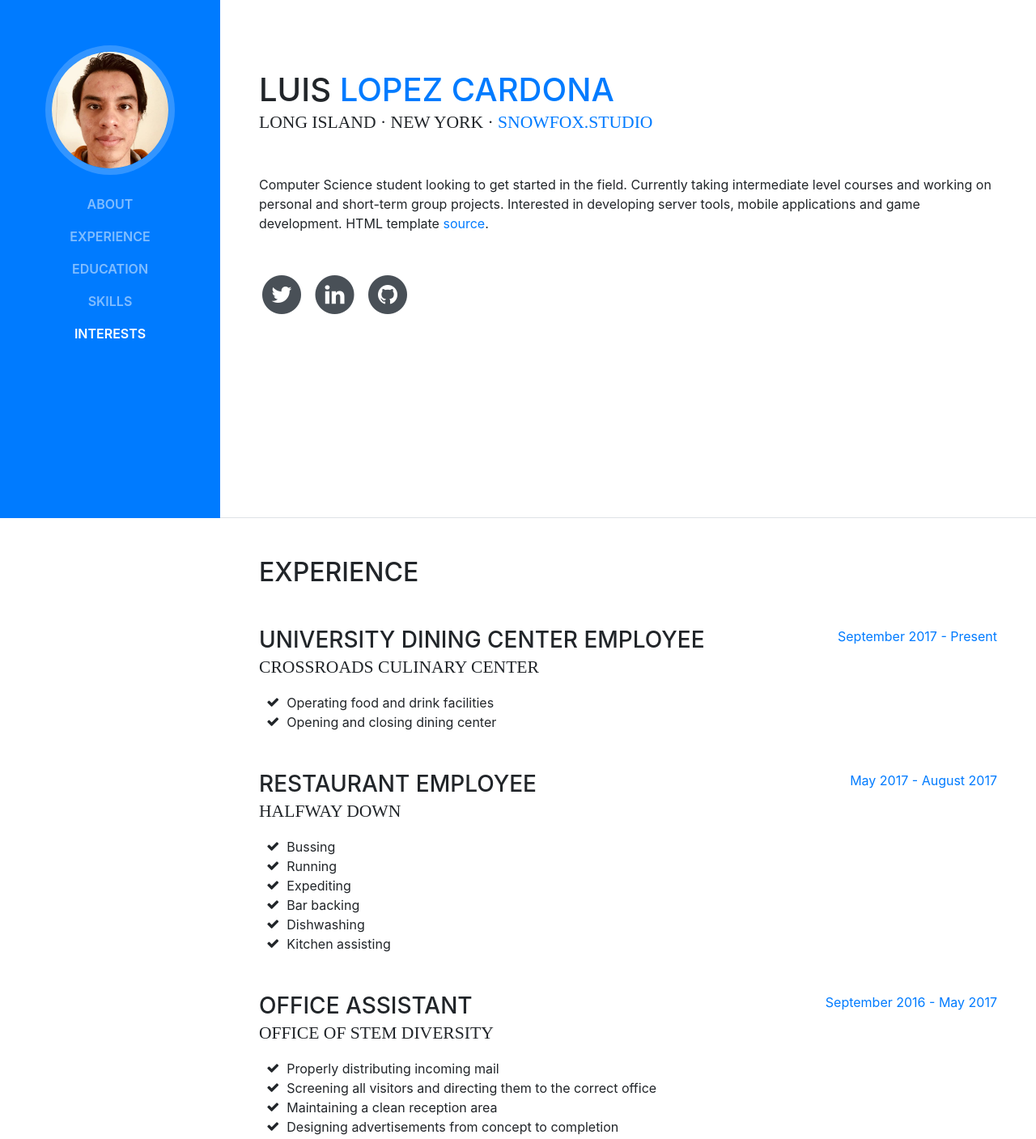
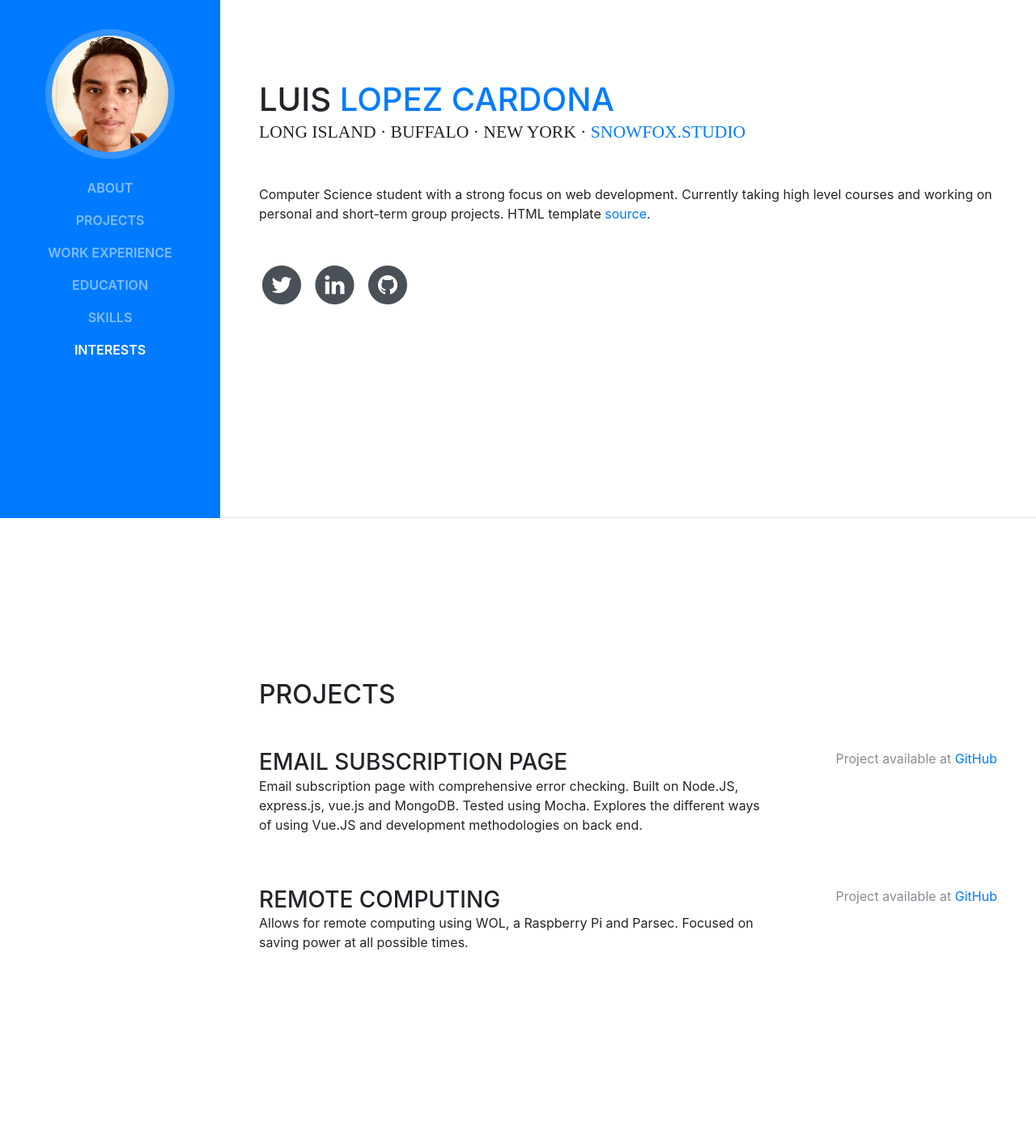
Before and after one commit to luis815/luis815.github.io, a website with bundled scripts: page index.html in a window 1280 px wide. Shown: the part 160-1567 px from the top of the page at 81% size. Built offline with nearby package versions, Linux system fonts and the light colour scheme; a web font is replaced by a local one.

Commit message:
Updated resume Fall 2018

```diff
--- a/index.html
+++ b/index.html
@@ -14,10 +14,13 @@
     <link href="vendor/bootstrap/css/bootstrap.min.css" rel="stylesheet">
 
     <!-- Custom fonts for this template -->
-    <link href="https://fonts.googleapis.com/css?family=Saira+Extra+Condensed:100,200,300,400,500,600,700,800,900" rel="stylesheet">
-    <link href="https://fonts.googleapis.com/css?family=Open+Sans:300,300i,400,400i,600,600i,700,700i,800,800i" rel="stylesheet">
+    <link href="https://fonts.googleapis.com/css?family=Saira+Extra+Condensed:100,200,300,400,500,600,700,800,900"
+          rel="stylesheet">
+    <link href="https://fonts.googleapis.com/css?family=Open+Sans:300,300i,400,400i,600,600i,700,700i,800,800i"
+          rel="stylesheet">
     <link href="vendor/font-awesome/css/font-awesome.min.css" rel="stylesheet">
-    <link rel="stylesheet" href="https://cdn.rawgit.com/konpa/devicon/df6431e323547add1b4cf45992913f15286456d3/devicon.min.css">
+    <link rel="stylesheet"
+          href="https://cdn.rawgit.com/konpa/devicon/df6431e323547add1b4cf45992913f15286456d3/devicon.min.css">
     <link href="vendor/simple-line-icons/css/simple-line-icons.css" rel="stylesheet">
 
     <!-- Custom styles for this template -->
@@ -34,7 +37,8 @@
           <img class="img-fluid img-profile rounded-circle mx-auto mb-2" src="img/profile.jpg" alt="">
         </span>
     </a>
-      <button class="navbar-toggler" type="button" data-toggle="collapse" data-target="#navbarSupportedContent" aria-controls="navbarSupportedContent" aria-expanded="false" aria-label="Toggle navigation">
+    <button class="navbar-toggler" type="button" data-toggle="collapse" data-target="#navbarSupportedContent"
+            aria-controls="navbarSupportedContent" aria-expanded="false" aria-label="Toggle navigation">
         <span class="navbar-toggler-icon"></span>
     </button>
     <div class="collapse navbar-collapse" id="navbarSupportedContent">
@@ -43,7 +47,10 @@
                 <a class="nav-link js-scroll-trigger" href="#about">About</a>
             </li>
             <li class="nav-item">
-            <a class="nav-link js-scroll-trigger" href="#experience">Experience</a>
+                <a class="nav-link js-scroll-trigger" href="#projects">Projects</a>
+            </li>
+            <li class="nav-item">
+                <a class="nav-link js-scroll-trigger" href="#work-experience">Work Experience</a>
             </li>
             <li class="nav-item">
                 <a class="nav-link js-scroll-trigger" href="#education">Education</a>
@@ -65,10 +72,12 @@
             <h1 class="mb-0">Luis
                 <span class="text-primary">Lopez Cardona</span>
             </h1>
-          <div class="subheading mb-5">Long Island · New York ·
+            <div class="subheading mb-5">Long Island · Buffalo · New York ·
                 <a href="http://snowfox.studio">snowfox.studio</a>
             </div>
-          <p class="mb-5">Computer Science student looking to get started in the field.  Currently taking intermediate level courses and working on personal and short-term group projects.  Interested in developing server tools, mobile applications and  game development.  HTML template <a href="https://github.com/BlackrockDigital/startbootstrap-resume">source</a>.</p>
+            <p class="mb-5">Computer Science student with a strong focus on web development. Currently taking
+                high level courses and working on personal and short-term group projects. HTML template <a
+                        href="https://github.com/BlackrockDigital/startbootstrap-resume">source</a>.</p>
             <ul class="list-inline list-social-icons mb-0">
                 <li class="list-inline-item">
                     <a href="https://twitter.com/lalopezcardona">
@@ -79,7 +88,7 @@
                     </a>
                 </li>
                 <li class="list-inline-item">
-              <a href="#">
+                    <a href="https://www.linkedin.com/in/luislopezcardona/">
                 <span class="fa-stack fa-lg">
                   <i class="fa fa-circle fa-stack-2x"></i>
                   <i class="fa fa-linkedin fa-stack-1x fa-inverse"></i>
@@ -98,7 +107,33 @@
         </div>
     </section>
 
-      <section class="resume-section p-3 p-lg-5 d-flex flex-column" id="experience">
+    <section class="resume-section p-3 p-lg-5 d-flex flex-column" id="projects">
+        <div class="my-auto">
+            <h2 class="mb-5">Projects</h2>
+            <div class="resume-item d-flex flex-column flex-md-row mb-5">
+                <div class="resume-content mr-auto">
+                    <h3 class="mb-0">Email subscription page</h3>
+                    <p>Email subscription page with comprehensive error checking. Built on Node.JS, express.js, vue.js
+                        and MongoDB. Tested using Mocha. Explores the different ways of using Vue.JS and development
+                        methodologies on back end.</p>
+                </div>
+                <div class="resume-date text-md-right">
+                    <span class="text-secondary">Project available at <a href="https://github.com/luis815/arkild">GitHub</a></span>
+                </div>
+            </div>
+            <div class="resume-item d-flex flex-column flex-md-row mb-5">
+                <div class="resume-content mr-auto">
+                    <h3 class="mb-0">Remote computing</h3>
+                    <p>Allows for remote computing using WOL, a Raspberry Pi and Parsec.  Focused on saving power at all possible times.</p>
+                </div>
+                <div class="resume-date text-md-right">
+                    <span class="text-secondary">Project available at <a href="https://github.com/luis815/viriand">GitHub</a></span>
+                </div>
+            </div>
+        </div>
+    </section>
+
+    <section class="resume-section p-3 p-lg-5 d-flex flex-column" id="work-experience">
         <div class="my-auto">
             <h2 class="mb-5">Experience</h2>
 
@@ -109,10 +144,12 @@
                     <ul class="fa-ul mb-0">
                         <li>
                             <i class="fa-li fa fa-check"></i>
-                      Operating food and drink facilities</li>
+                            Operating food and drink facilities
+                        </li>
                         <li>
                             <i class="fa-li fa fa-check"></i>
-                      Opening and closing dining center</li>
+                            Opening and closing dining center
+                        </li>
                     </ul>
                 </div>
                 <div class="resume-date text-md-right">
@@ -127,22 +164,28 @@
                     <ul class="fa-ul mb-0">
                         <li>
                             <i class="fa-li fa fa-check"></i>
-                      Bussing</li>
+                            Bussing
+                        </li>
                         <li>
                             <i class="fa-li fa fa-check"></i>
-                      Running</li>
+                            Running
+                        </li>
                         <li>
                             <i class="fa-li fa fa-check"></i>
-                      Expediting</li>
+                            Expediting
+                        </li>
                         <li>
                             <i class="fa-li fa fa-check"></i>
-                      Bar backing</li>
+                            Bar backing
+                        </li>
                         <li>
                             <i class="fa-li fa fa-check"></i>
-                      Dishwashing</li>
+                            Dishwashing
+                        </li>
                         <li>
                             <i class="fa-li fa fa-check"></i>
-                      Kitchen assisting</li>
+                            Kitchen assisting
+                        </li>
                     </ul>
                 </div>
                 <div class="resume-date text-md-right">
@@ -157,16 +200,20 @@
                     <ul class="fa-ul mb-0">
                         <li>
                             <i class="fa-li fa fa-check"></i>
-                      Properly distributing incoming mail</li>
+                            Properly distributing incoming mail
+                        </li>
                         <li>
                             <i class="fa-li fa fa-check"></i>
-                      Screening all visitors and directing them to the correct office</li>
+                            Screening all visitors and directing them to the correct office
+                        </li>
                         <li>
                             <i class="fa-li fa fa-check"></i>
-                      Maintaining a clean reception area</li>
+                            Maintaining a clean reception area
+                        </li>
                         <li>
                             <i class="fa-li fa fa-check"></i>
-                      Designing advertisements from concept to completion</li>
+                            Designing advertisements from concept to completion
+                        </li>
                     </ul>
                 </div>
                 <div class="resume-date text-md-right">
@@ -187,6 +234,9 @@
                     <h3 class="mb-0">University at Buffalo</h3>
                     <div class="subheading mb-3">Bachelor's Degree</div>
                     <div>Computer Science Major</div>
+                    <div>Multiple semesters on dean's list</div>
+                    <div>Current GPA: 3.965</div>
+                    <div>Expected to graduate early on Spring 2019</div>
                 </div>
                 <div class="resume-date text-md-right">
                     <span class="text-primary">August 2016 - Present</span>
@@ -197,6 +247,7 @@
                 <div class="resume-content mr-auto">
                     <h3 class="mb-0">Freeport High School</h3>
                     <div class="subheading mb-3">General Education</div>
+                    <div>Graduated 4th in the class</div>
                 </div>
                 <div class="resume-date text-md-right">
                     <span class="text-primary">September 2012 - June 2016</span>
@@ -253,7 +304,10 @@
     <section class="resume-section p-3 p-lg-5 d-flex flex-column" id="interests">
         <div class="my-auto">
             <h2 class="mb-5">Interests</h2>
-          <p>Apart from my field of study, I’m passionate about computers, animation and music.  Most of my personal projects are inspired by video streaming platforms, such as YouTube and Crunchyroll.  I love going out for a morning run, but waking up is not my favorite moment.</p>
+            <p>Apart from my field of study, I’m passionate about computers, video entertainment and music. Most of my
+                personal
+                projects are inspired by video streaming platforms, such as YouTube and Crunchyroll. I love going out
+                for a morning run, trying out new restaurants and having a good time with friends!</p>
         </div>
     </section>
 
```
Lines whose indentation alone changed are shown as unchanged.
